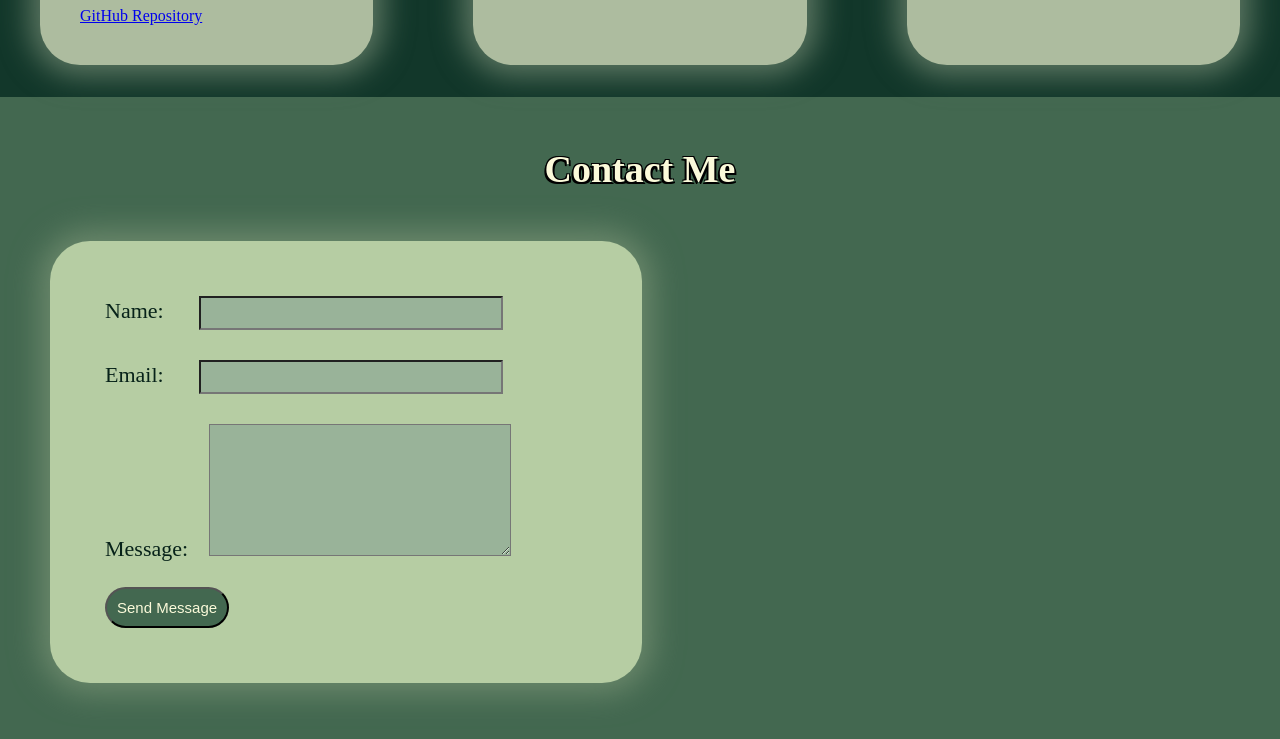
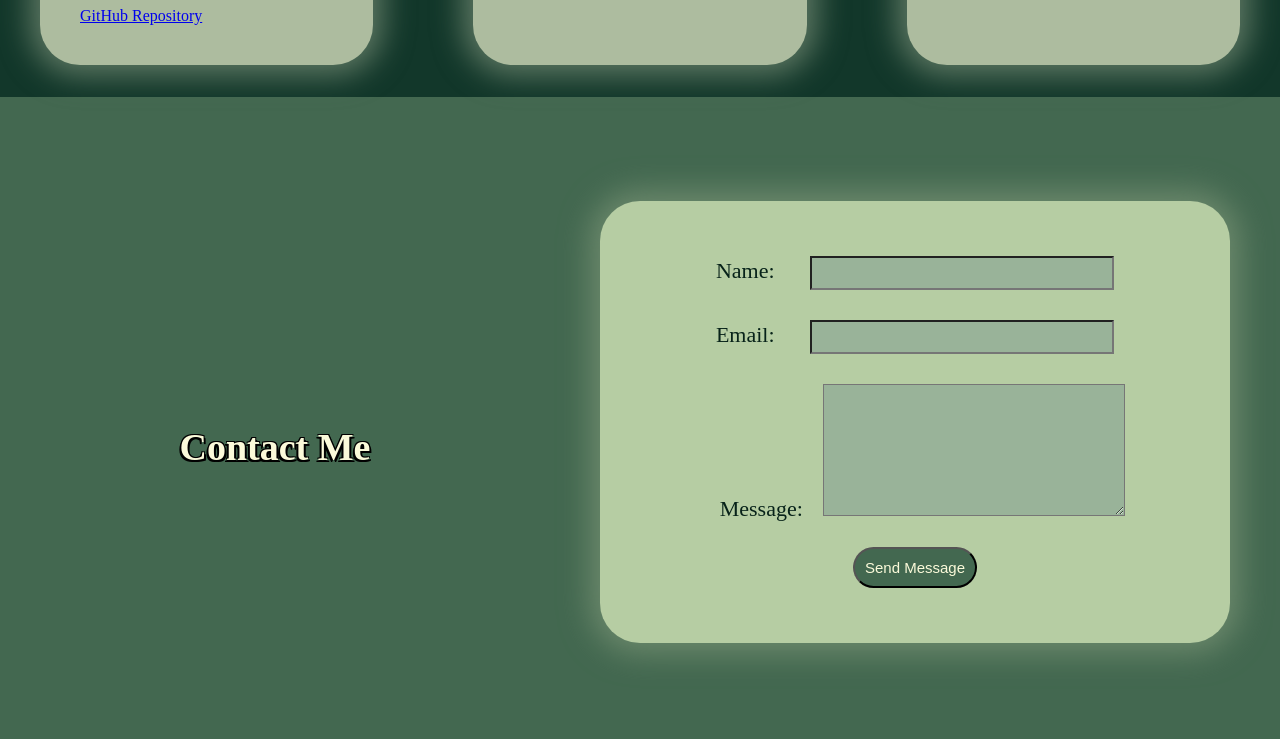
Before and after one commit to meghna237/portfolio, a plain HTML site: page index.html in a window 1280 px wide. Shown: the part 1976-2715 px from the top of the page. Drawn offline with Linux system fonts and the light colour scheme.

Commit message:
update styling of "contact me"

```diff
--- a/style.css
+++ b/style.css
@@ -146,15 +146,30 @@ nav ul li a:hover{
     box-shadow: 0 0 30px 10px #5F7964;
 }
 
+#contact {
+    display: flex;
+    text-align: center;
+    justify-content: center;
+    align-items: center;
+}
+
+#contact h1{
+    flex-basis: 100%;
+}
+
 #contactForm{
+    flex-basis: 100%;
+    align-content: center;
     background-color: #b6cda3;
     width: 40%;
     margin: 50px;
+
     padding: 40px;
     color:#072219;
     font-size: 22px;
     border-radius: 40px;
     box-shadow: 0 0 30px 10px #6c896c;
+
 }
 
 .form-element{
```
